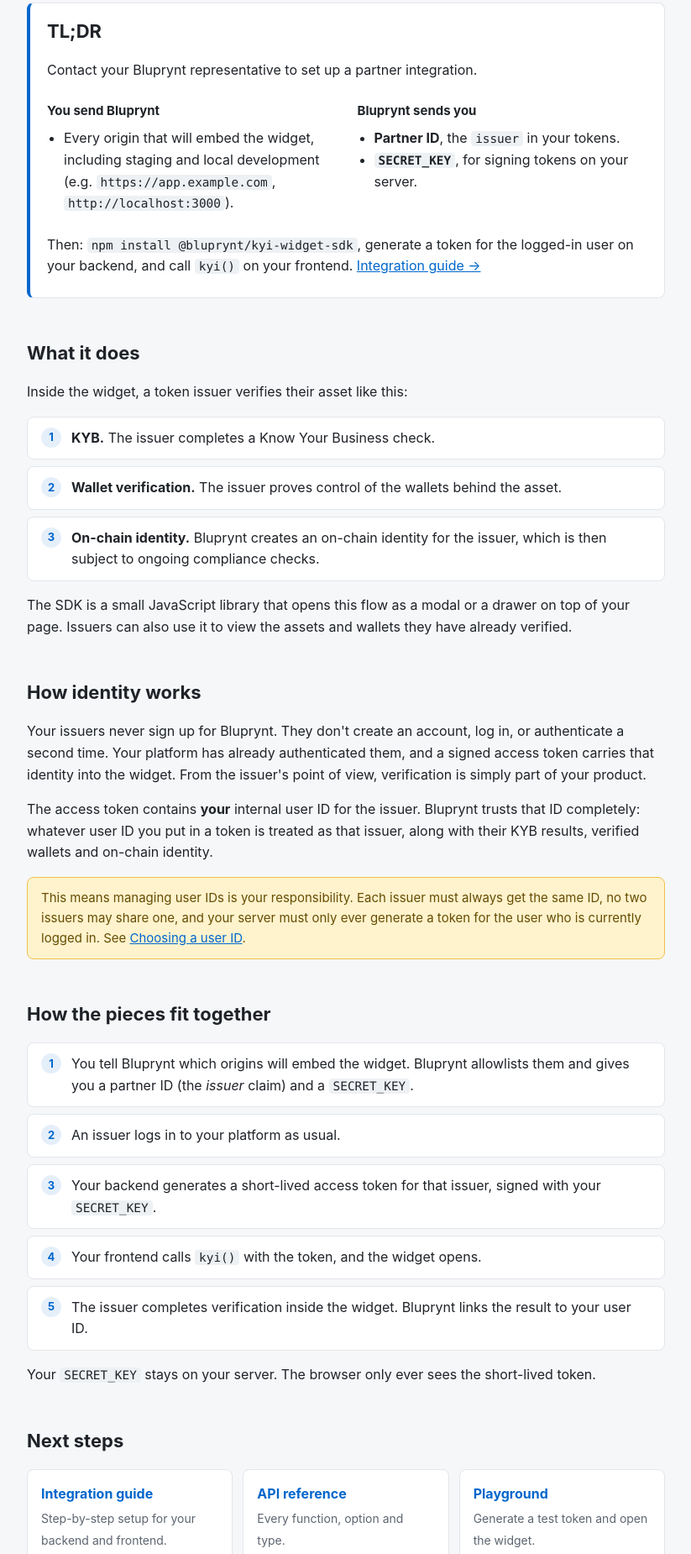
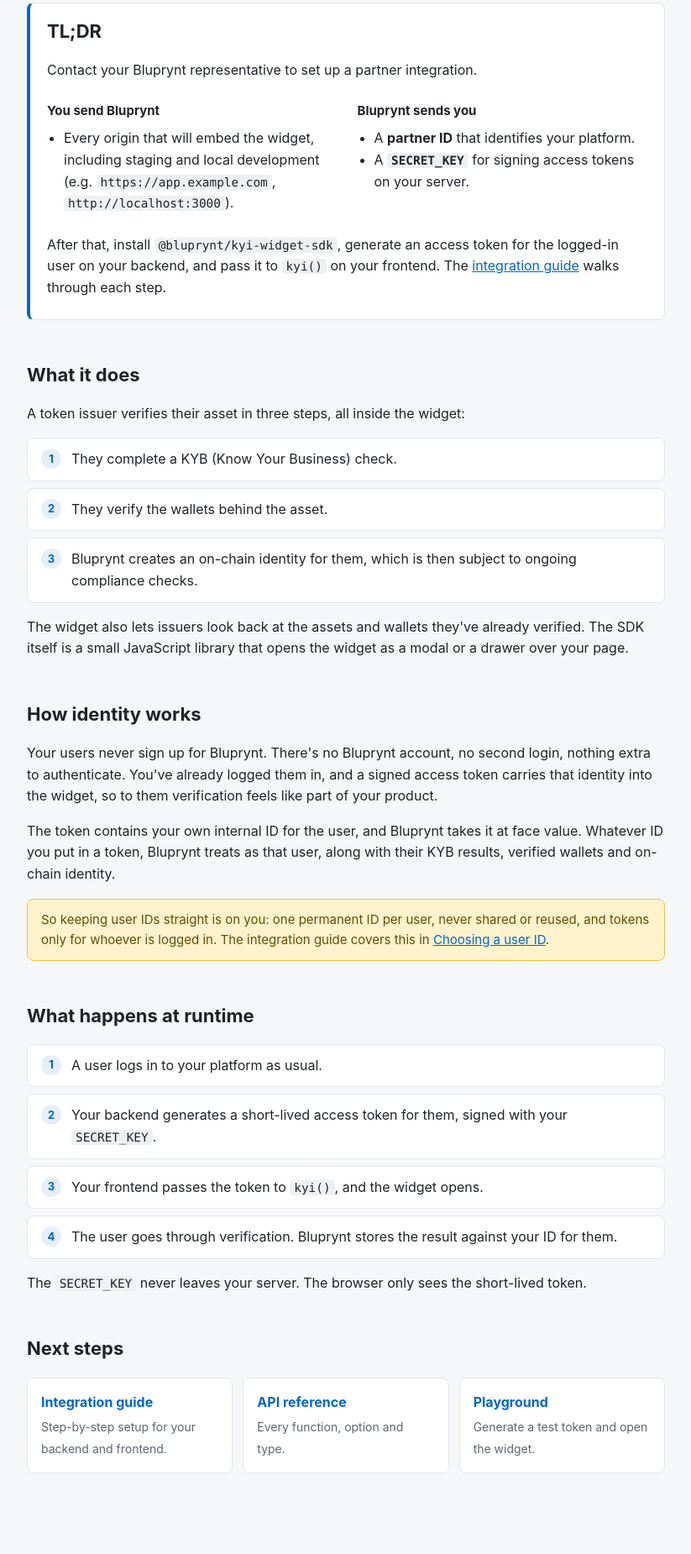
Before and after one commit to blupryntco/kyi-widget-sdk, a website: page docs/index.html in a window 1280 px wide. Shown: the part 208-2058 px from the top of the page at 84% size, without its empty margins (174-997 px from the left). Drawn offline with Linux system fonts and the light colour scheme.

Commit message:
docs: tighten copy and disambiguate issuer terminology

```diff
--- a/docs/index.html
+++ b/docs/index.html
@@ -37,39 +37,38 @@
           <div>
             <h3>Bluprynt sends you</h3>
             <ul>
-              <li><strong>Partner ID</strong>, the <code>issuer</code> in your tokens.</li>
-              <li><strong><code>SECRET_KEY</code></strong>, for signing tokens on your server.</li>
+              <li>A <strong>partner ID</strong> that identifies your platform.</li>
+              <li>A <strong><code>SECRET_KEY</code></strong> for signing access tokens on your server.</li>
             </ul>
           </div>
         </div>
-        <p>Then: <code>npm install @bluprynt/kyi-widget-sdk</code>, generate a token for the logged-in user on your backend, and call <code>kyi()</code> on your frontend. <a href="integration.html">Integration guide →</a></p>
+        <p>After that, install <code>@bluprynt/kyi-widget-sdk</code>, generate an access token for the logged-in user on your backend, and pass it to <code>kyi()</code> on your frontend. The <a href="integration.html">integration guide</a> walks through each step.</p>
       </section>
 
       <h2 id="what">What it does</h2>
-      <p>Inside the widget, a token issuer verifies their asset like this:</p>
+      <p>A token issuer verifies their asset in three steps, all inside the widget:</p>
       <ol class="flow">
-        <li><strong>KYB.</strong> The issuer completes a Know Your Business check.</li>
-        <li><strong>Wallet verification.</strong> The issuer proves control of the wallets behind the asset.</li>
-        <li><strong>On-chain identity.</strong> Bluprynt creates an on-chain identity for the issuer, which is then subject to ongoing compliance checks.</li>
+        <li>They complete a KYB (Know Your Business) check.</li>
+        <li>They verify the wallets behind the asset.</li>
+        <li>Bluprynt creates an on-chain identity for them, which is then subject to ongoing compliance checks.</li>
       </ol>
-      <p>The SDK is a small JavaScript library that opens this flow as a modal or a drawer on top of your page. Issuers can also use it to view the assets and wallets they have already verified.</p>
+      <p>The widget also lets issuers look back at the assets and wallets they've already verified. The SDK itself is a small JavaScript library that opens the widget as a modal or a drawer over your page.</p>
 
       <h2 id="identity">How identity works</h2>
-      <p>Your issuers never sign up for Bluprynt. They don't create an account, log in, or authenticate a second time. Your platform has already authenticated them, and a signed access token carries that identity into the widget. From the issuer's point of view, verification is simply part of your product.</p>
-      <p>The access token contains <strong>your</strong> internal user ID for the issuer. Bluprynt trusts that ID completely: whatever user ID you put in a token is treated as that issuer, along with their KYB results, verified wallets and on-chain identity.</p>
+      <p>Your users never sign up for Bluprynt. There's no Bluprynt account, no second login, nothing extra to authenticate. You've already logged them in, and a signed access token carries that identity into the widget, so to them verification feels like part of your product.</p>
+      <p>The token contains your own internal ID for the user, and Bluprynt takes it at face value. Whatever ID you put in a token, Bluprynt treats as that user, along with their KYB results, verified wallets and on-chain identity.</p>
       <div class="callout">
-        This means managing user IDs is your responsibility. Each issuer must always get the same ID, no two issuers may share one, and your server must only ever generate a token for the user who is currently logged in. See <a href="integration.html#user-id">Choosing a user ID</a>.
+        So keeping user IDs straight is on you: one permanent ID per user, never shared or reused, and tokens only for whoever is logged in. The integration guide covers this in <a href="integration.html#user-id">Choosing a user ID</a>.
       </div>
 
-      <h2 id="how">How the pieces fit together</h2>
+      <h2 id="how">What happens at runtime</h2>
       <ol class="flow">
-        <li>You tell Bluprynt which origins will embed the widget. Bluprynt allowlists them and gives you a partner ID (the <em>issuer</em> claim) and a <code>SECRET_KEY</code>.</li>
-        <li>An issuer logs in to your platform as usual.</li>
-        <li>Your backend generates a short-lived access token for that issuer, signed with your <code>SECRET_KEY</code>.</li>
-        <li>Your frontend calls <code>kyi()</code> with the token, and the widget opens.</li>
-        <li>The issuer completes verification inside the widget. Bluprynt links the result to your user ID.</li>
+        <li>A user logs in to your platform as usual.</li>
+        <li>Your backend generates a short-lived access token for them, signed with your <code>SECRET_KEY</code>.</li>
+        <li>Your frontend passes the token to <code>kyi()</code>, and the widget opens.</li>
+        <li>The user goes through verification. Bluprynt stores the result against your ID for them.</li>
       </ol>
-      <p>Your <code>SECRET_KEY</code> stays on your server. The browser only ever sees the short-lived token.</p>
+      <p>The <code>SECRET_KEY</code> never leaves your server. The browser only sees the short-lived token.</p>
 
       <h2 id="next">Next steps</h2>
       <div class="cards">
```
Also changed, not shown: docs/api.html (+3 -3 lines), docs/integration.html (+18 -20 lines).
